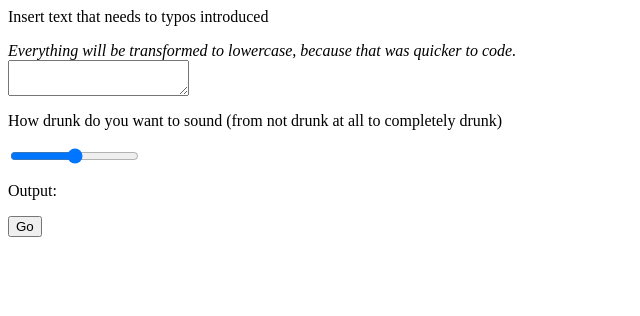
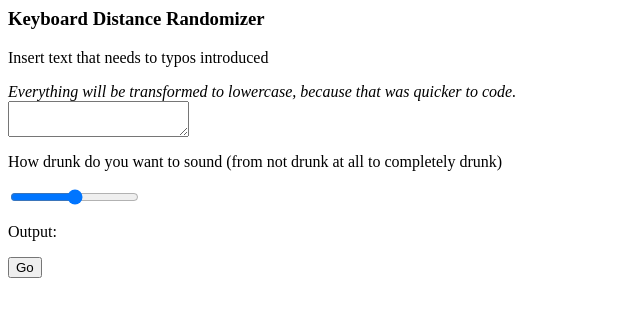
Before and after one commit to kshaa/keyboard-distance-randomizer, a plain HTML site: page index.html in a window 1280 px wide. Shown: the whole page, without its empty margins (0-640 px from the left). Drawn offline with Linux system fonts and the light colour scheme.

Commit message:
Hot-fix button call

```diff
--- a/index.html
+++ b/index.html
@@ -4,6 +4,7 @@
         <meta name="viewport" content="width=device-width, initial-scale=1">
     </head>
     <body>
+        <h3>Keyboard Distance Randomizer</h3>
         <p>Insert text that needs to typos introduced</p>
         <i>Everything will be transformed to lowercase, because that was quicker to code.</i>
         <br>
--- a/index.js
+++ b/index.js
@@ -60,6 +60,6 @@ function render() {
 document.addEventListener("DOMContentLoaded", function(){
     var button = document.getElementById("go");
     button.addEventListener('click', function() {
-        render;
+        render();
     });
 });
```
